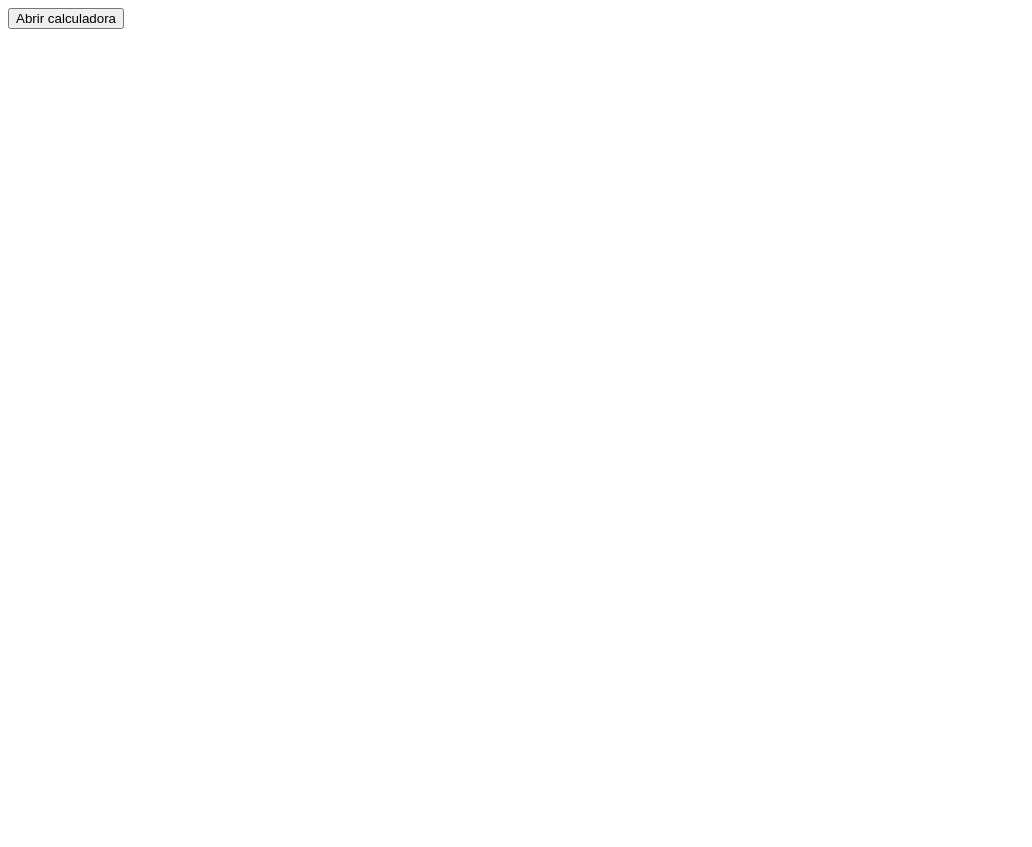
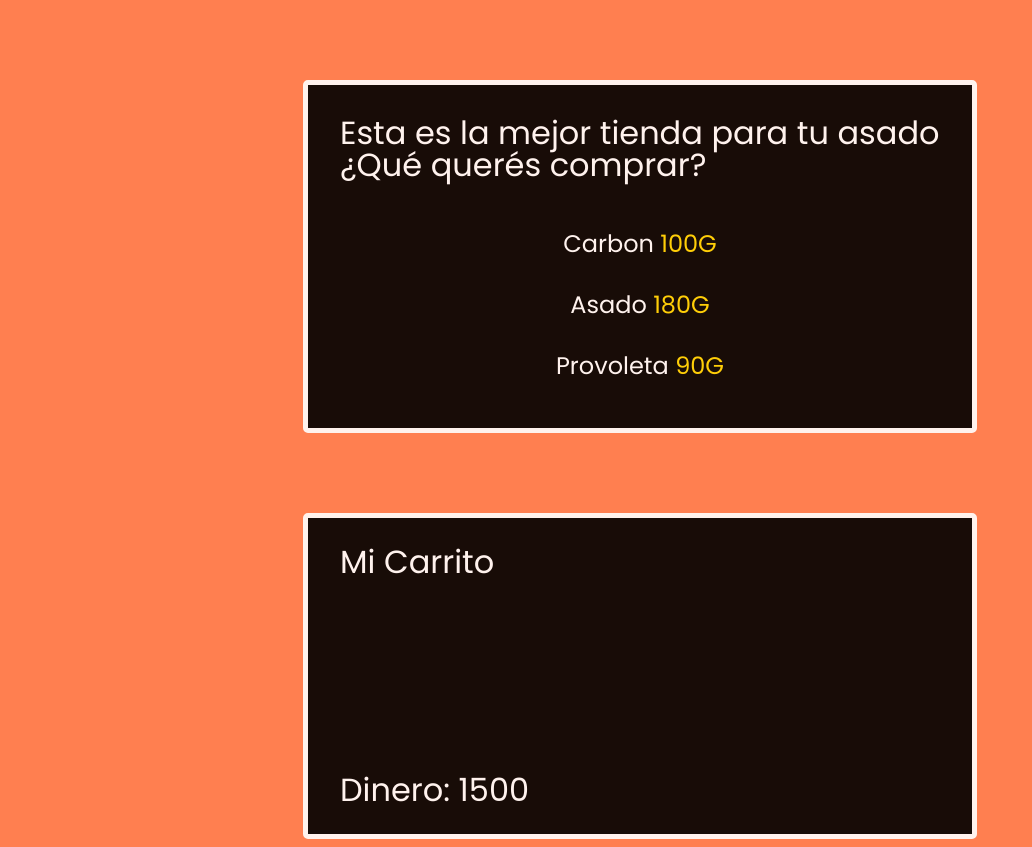
Before and after one commit to AlanGrillo17/Javascript, a plain HTML site: page index.html in a window 1280 px wide. Shown: the whole page, without its empty margins (0-1032 px from the left). Before the commit the page ends 800 px from the top, so only its background shows below. Drawn offline with Linux system fonts and the light colour scheme; a web font is replaced by a local one.

Commit message:
Add files via upload

```diff
--- /dev/null
+++ b/app.js
@@ -0,0 +1,50 @@
+class Item {
+    constructor(nombre, precio, imagen) {
+      this.nombre = nombre;
+      this.precio = precio;
+      this.imagen = imagen;}}
+
+
+      const carbon = new Item("carbon", 200, "carbon.png");
+  const asado = new Item("asado", 150, "asado.png");
+  const provoleta = new Item("provoleta", 100, "provoleta.png");
+  const carrito = [];
+
+  let Dinero = 1500;
+
+  const elDinero = document.querySelector("#Dinero span");
+  elDinero.innerText = Dinero;
+  const elCarrito = document.getElementById("carrito");
+
+
+
+
+  function comprar(itemDelJuego) {
+    if (Dinero - itemDelJuego.precio >= 0) {
+      carrito.push(itemDelJuego);
+      Dinero -= itemDelJuego.precio;
+      actualizarHTML();
+    } else {
+      alert(`No tenés el dinero suficiente para comprar ${itemDelJuego.nombre}.`);}}
+
+
+
+      function vender(nombreDelItem) {
+    const itemEncontrado = carrito.find((item) => item.nombre == nombreDelItem);
+    if (itemEncontrado) {
+      Dinero += itemEncontrado.precio;
+      const indice = carrito.indexOf(itemEncontrado);
+      carrito.splice(indice, 1);
+      actualizarHTML();} }
+
+
+
+
+      function actualizarHTML() {
+    elCarrito.innerHTML = "";
+      for (const itemDelJuego of carrito) {
+      const li = `
+             <li onclick="vender('${itemDelJuego.nombre}')">
+        <img src="img/${itemDelJuego.imagen}" alt="${itemDelJuego.imagen}" /> </li>`;
+    elCarrito.innerHTML += li;}
+    elDinero.innerText = Dinero;}
--- a/index.html
+++ b/index.html
@@ -1,12 +1,90 @@
 <!DOCTYPE html>
 <html lang="en">
-<head>
-    <meta charset="UTF-8">
-    <meta name="viewport" content="width=device-width, initial-scale=1.0">
+  <head>
+    <meta charset="UTF-8" />
+    <meta name="viewport" content="width=device-width, initial-scale=1.0" />
     <title>Document</title>
-</head>
-<body>
-    <button onclick="calculadora()">Abrir calculadora </button>
-    <script src="calculadora.js"> </script>
-</body>
+    <link rel="preconnect" href="https://fonts.googleapis.com">
+    <link rel="preconnect" href="https://fonts.gstatic.com" crossorigin>
+    <link href="https://fonts.googleapis.com/css2?family=Croissant+One&family=Poppins:wght@100;200;300;400;500;600;700&display=swap" rel="stylesheet">
+    <style>
+      body {
+        font-family: "poppins", monospace;
+        background-color: coral;
+
+      }
+      section {
+        border: 5px solid white;
+        background-color: black;
+        opacity: 0.9;
+        color: white;
+        width: 50%;
+        margin: 80px auto 0 auto;
+        border-radius: 5px;
+        padding: 1rem 1rem;
+      }
+      ul {
+        list-style: none;
+        padding: 0;
+        text-align: center;
+        position: relative;
+      }
+      li {
+        padding: 0.5rem;
+        cursor: pointer;
+        border: 5px solid black;
+        font-size: 1.5rem;
+      }
+      li:hover {
+        border: 5px solid white;
+      }
+      li span {
+        color: gold;
+      }
+      #carrito li {
+        display: inline-block;
+      }
+      #carrito {
+        min-height: 140px;
+      }
+      h1 {
+        font-size: 2rem;
+        margin: 0;
+        padding: 1rem;
+        font-weight: 400;
+        line-height: 2rem;
+      }
+      h2 {
+        font-size: 2rem;
+        line-height: 1.5rem;
+        margin: 0;
+        padding: 1rem;
+        font-weight: 400;
+      }
+      #dinero {
+        color: gold;
+        font-size: 3rem;
+      }
+    </style>
+  </head>
+  <body>
+    <section>
+      <h1>Esta es la mejor tienda para tu asado ¿Qué querés comprar?</h1>
+      <ul>
+        <li onclick="comprar(carbon)">Carbon <span>100G</span></li>
+        <li onclick="comprar(asado)">Asado <span>180G</span></li>
+        <li onclick="comprar(provoleta)">Provoleta <span>90G</span></li>
+      </ul>
+    </section>
+    <section>
+      <h2>Mi Carrito</h2>
+      <ul id="carrito">
+
+      </ul>
+      <h2 id="Dinero">
+        Dinero: <span>   </span>
+      </h2>
+    </section>
+    <script src="app.js"></script>
+  </body>
 </html>
```
